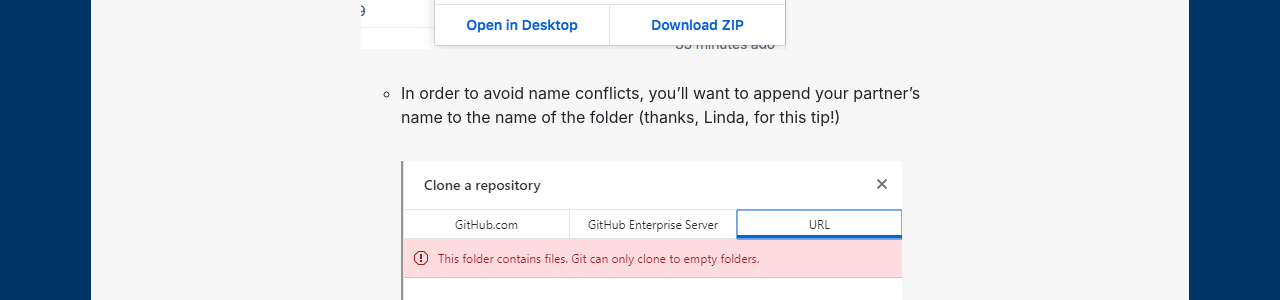
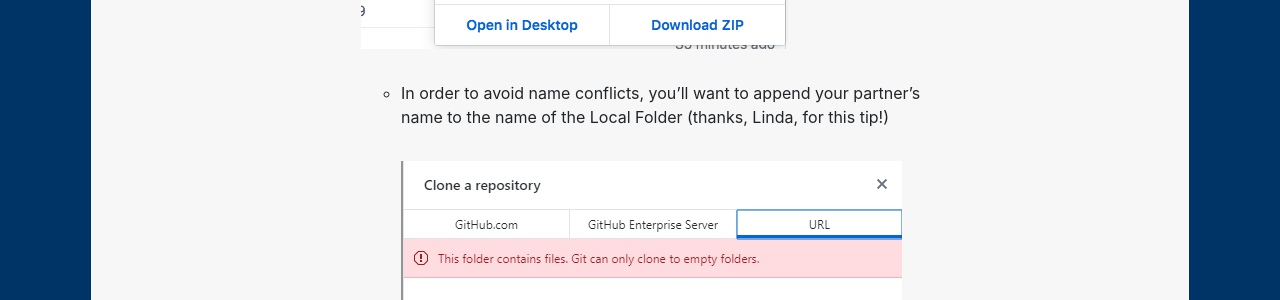
Before and after one commit to benmiller314/cdm2020spring, a Jekyll site: the page built from plans/lesson-20.md, in a window 1280 px wide and 900 px high, scrolled down 4501 px. Shown: the part 177-477 px from the top of the window. Built offline with Jekyll 4.4.1, drawn with Linux system fonts in a browser that asks for light colours; our own code applies the rules of GitHub Pages for plain Markdown files.

Commit message:
clarify that it's the second line that changes the local folder name

```diff
--- a/plans/lesson-20.md
+++ b/plans/lesson-20.md
@@ -130,7 +130,7 @@
 ### Detailed instructions for workshop-at-a-distance
 
 1. Go to your first partner's website, and use the "clone or download" button, probably with the "open in desktop" option. <figure><img src="../assets/img/github-clone-or-download-2.png" alt="Clone or download pop-up; also includes the URL to use with the command line." /></figure>
-    - In order to avoid name conflicts, you'll want to append your partner's name to the name of the folder (thanks, Linda, for this tip!) <figure><img src="../assets/img/github-desktop--directory-not-empty.png" alt="if you get an error, just change the folder name" /></figure>
+    - In order to avoid name conflicts, you'll want to append your partner's name to the name of the Local Folder (thanks, Linda, for this tip!) <figure><img src="../assets/img/github-desktop--directory-not-empty.png" alt="if you get an error, just change the folder name on the second line (local)" /></figure>
 
 2. In GitHub Desktop, choose the "Open in Atom" option if available, or else use View in Finder (Mac) / View in Explorer (PC) to find the files you just downloaded, and open them in your text editor.<figure><img src="../assets/img/github-desktop--open-in-atom.png" alt="GitHub Desktop with Open in Atom and Show in Finder buttons highlighted"/></figure>
 
```
